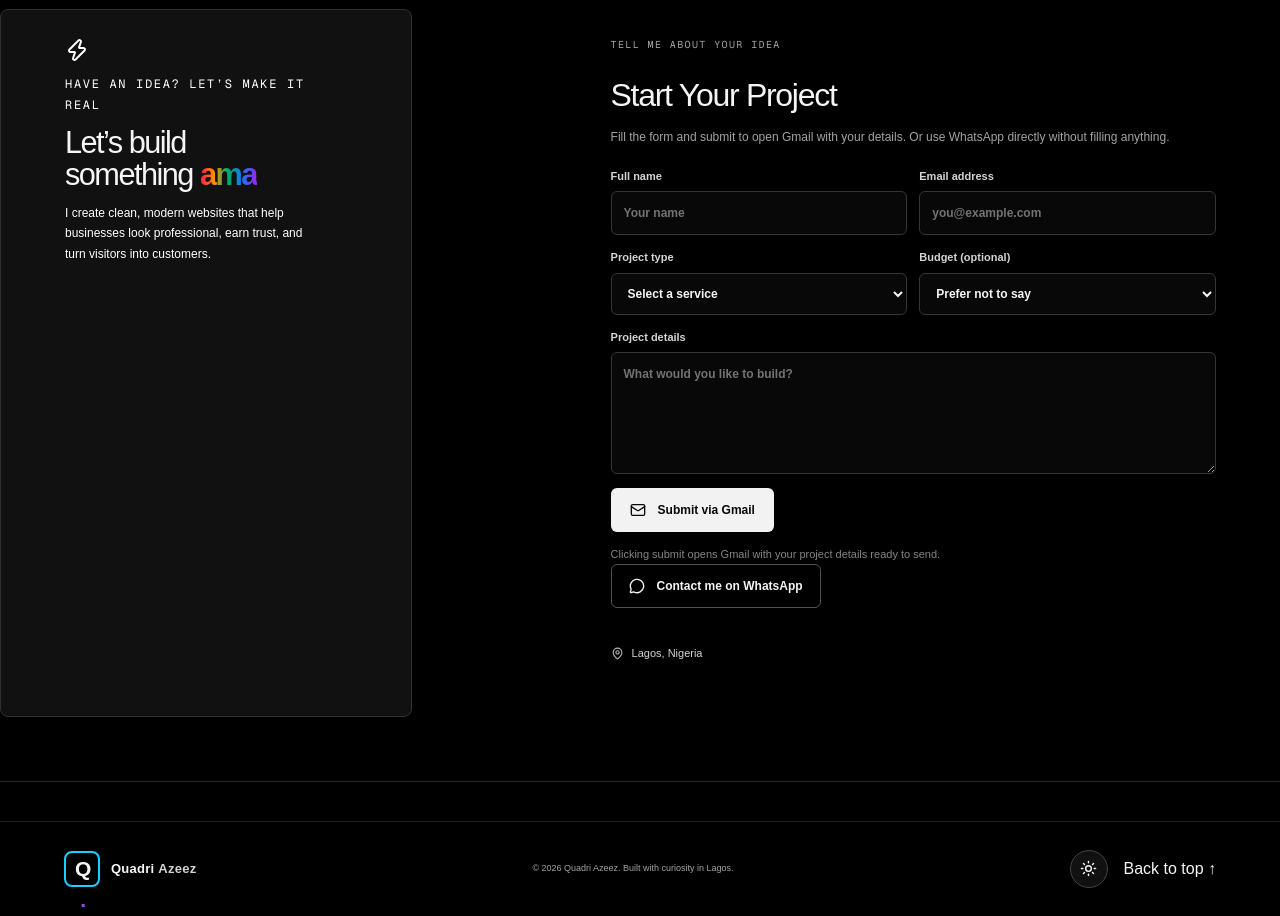
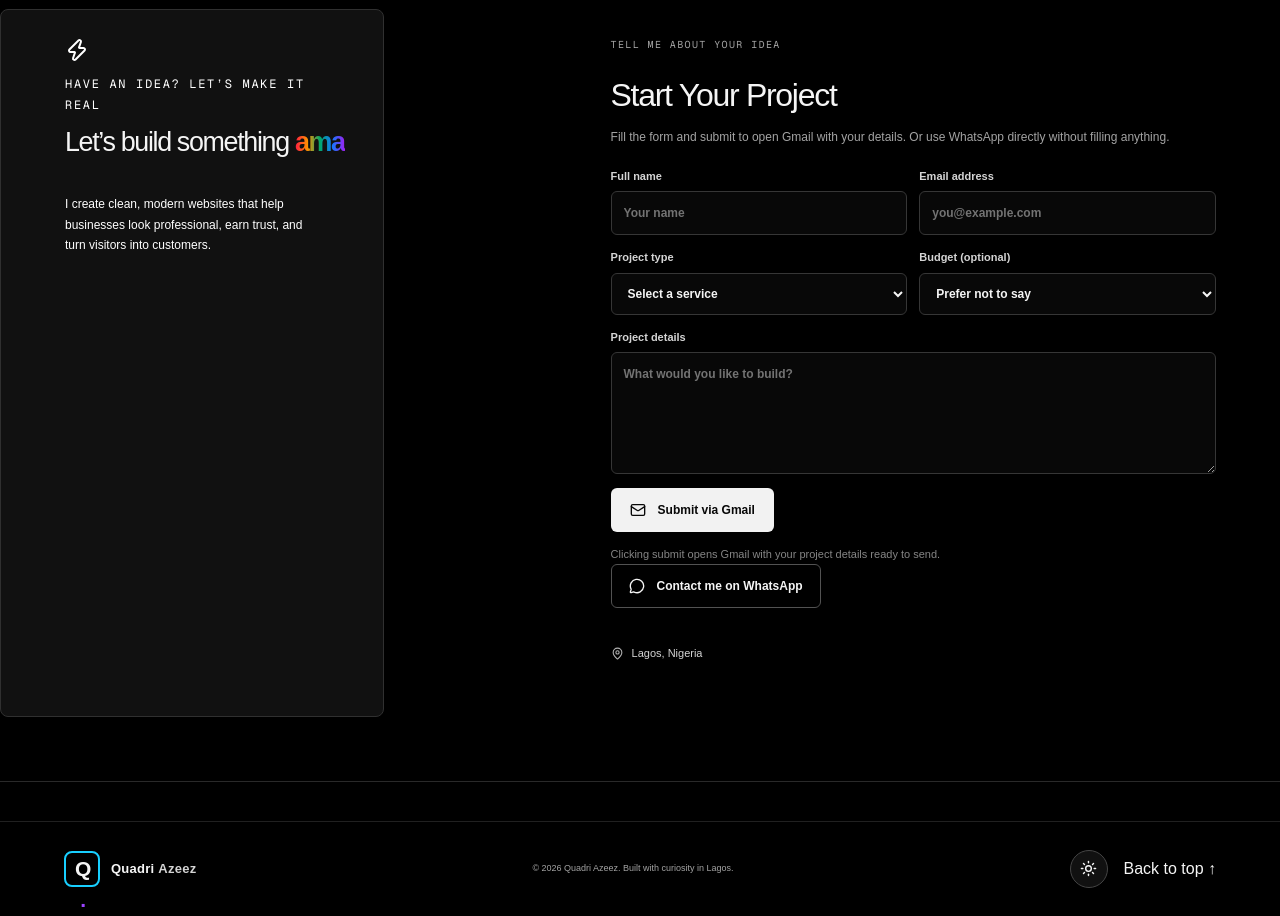
Before and after one commit to olag4568/my-portfolio, a Next.js app: page / in a window 1280 px wide. Shown: the part 1580-2496 px from the top of the page. Built offline with nearby package versions, Linux system fonts and the light colour scheme.

Commit message:
Fit rotating headline text inside desktop panel

```diff
--- a/src/app/globals.css
+++ b/src/app/globals.css
@@ -809,6 +809,28 @@ html[data-theme="light"] .portfolio-shell .contact-pitch h2.rotating-headline .r
   }
 }
 
+/* Desktop only: keep the rotating headline text fully inside its own panel. */
+@media (min-width: 1051px) {
+  .portfolio-shell > .contact-band > .contact-pitch {
+    width: auto;
+    max-width: 100%;
+    min-width: 0;
+  }
+  .portfolio-shell > .contact-band > .contact-pitch h2.rotating-headline {
+    width: 100%;
+    max-width: 100%;
+    font-size: clamp(22px, 2.1vw, 32px);
+    line-height: 1.12;
+    overflow-wrap: anywhere;
+    word-break: normal;
+    text-wrap: pretty;
+  }
+  .portfolio-shell > .contact-band > .contact-pitch h2.rotating-headline .rainbow-word {
+    white-space: normal;
+    overflow-wrap: anywhere;
+  }
+}
+
 /* Consistent breathing room between the main portfolio sections. */
 .portfolio-shell > .hero {
   padding-top: clamp(30px, 4vw, 56px);
```
